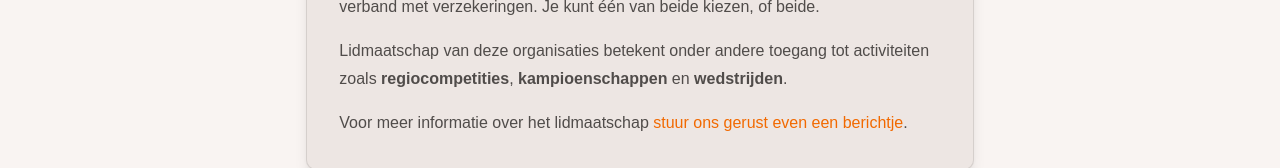
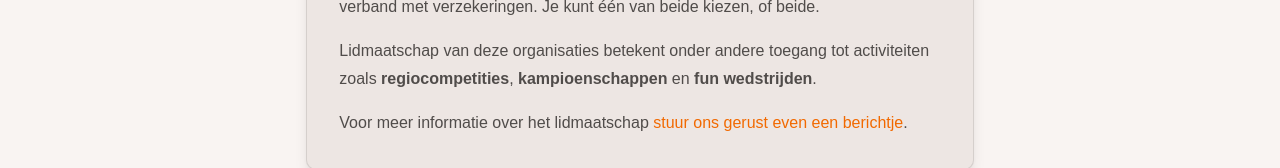
Before and after one commit to nooreon/hbvchiron, a SvelteKit app: page /lidmaatschap in a window 1280 px wide. Shown: the part 734-902 px from the top of the page. Built offline with nearby package versions, Linux system fonts and the light colour scheme.

Commit message:
Fun voor wedstrijden zetten

```diff
--- a/src/routes/lidmaatschap/+page.svelte
+++ b/src/routes/lidmaatschap/+page.svelte
@@ -27,7 +27,7 @@
         <p>
             Lidmaatschap van deze organisaties betekent onder andere toegang tot activiteiten zoals
             <strong>regiocompetities</strong>, <strong>kampioenschappen</strong>
-            en <strong>wedstrijden</strong>.
+            en <strong>fun wedstrijden</strong>.
         </p>
         <p>
             Voor meer informatie over het lidmaatschap
```
